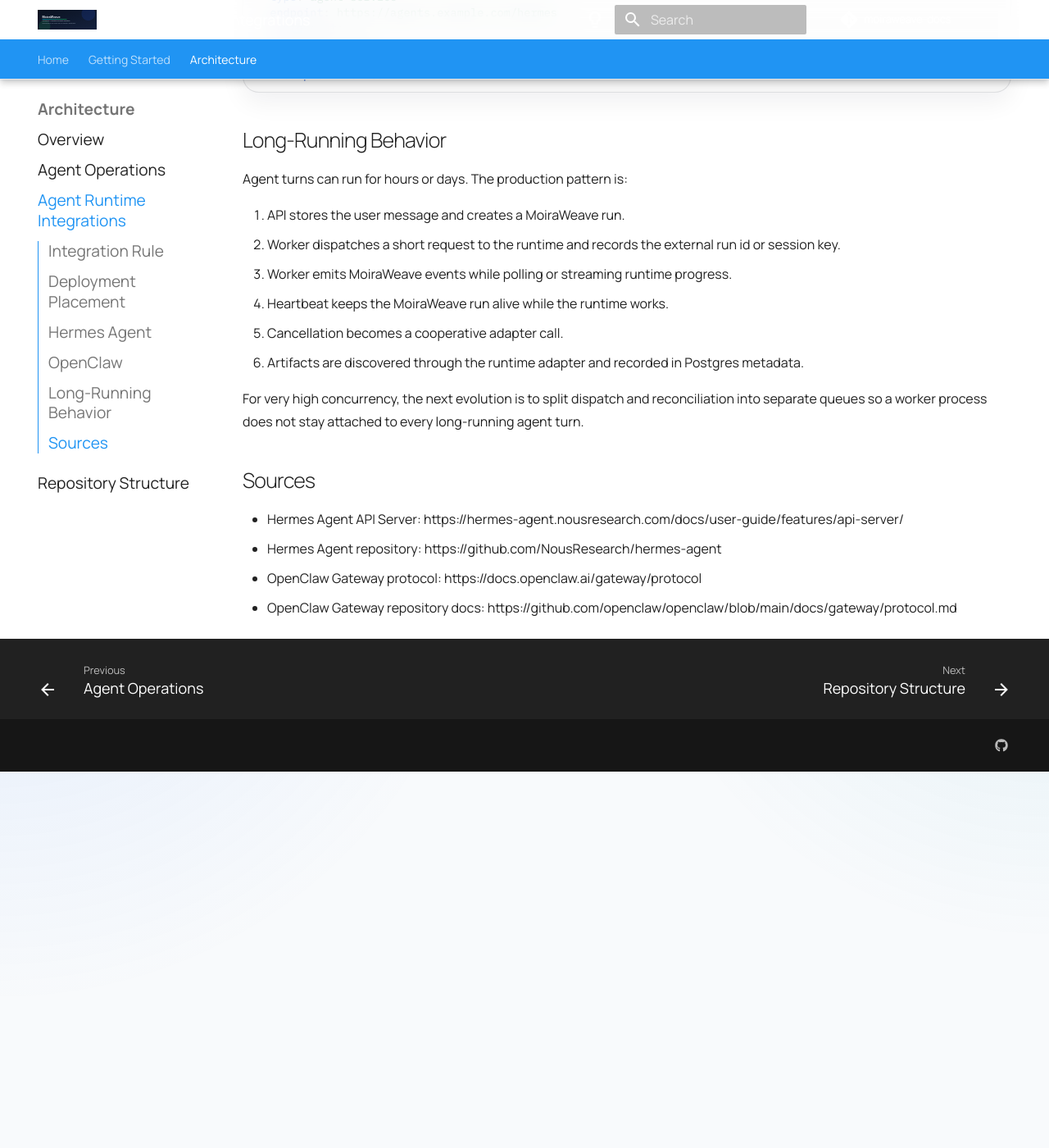
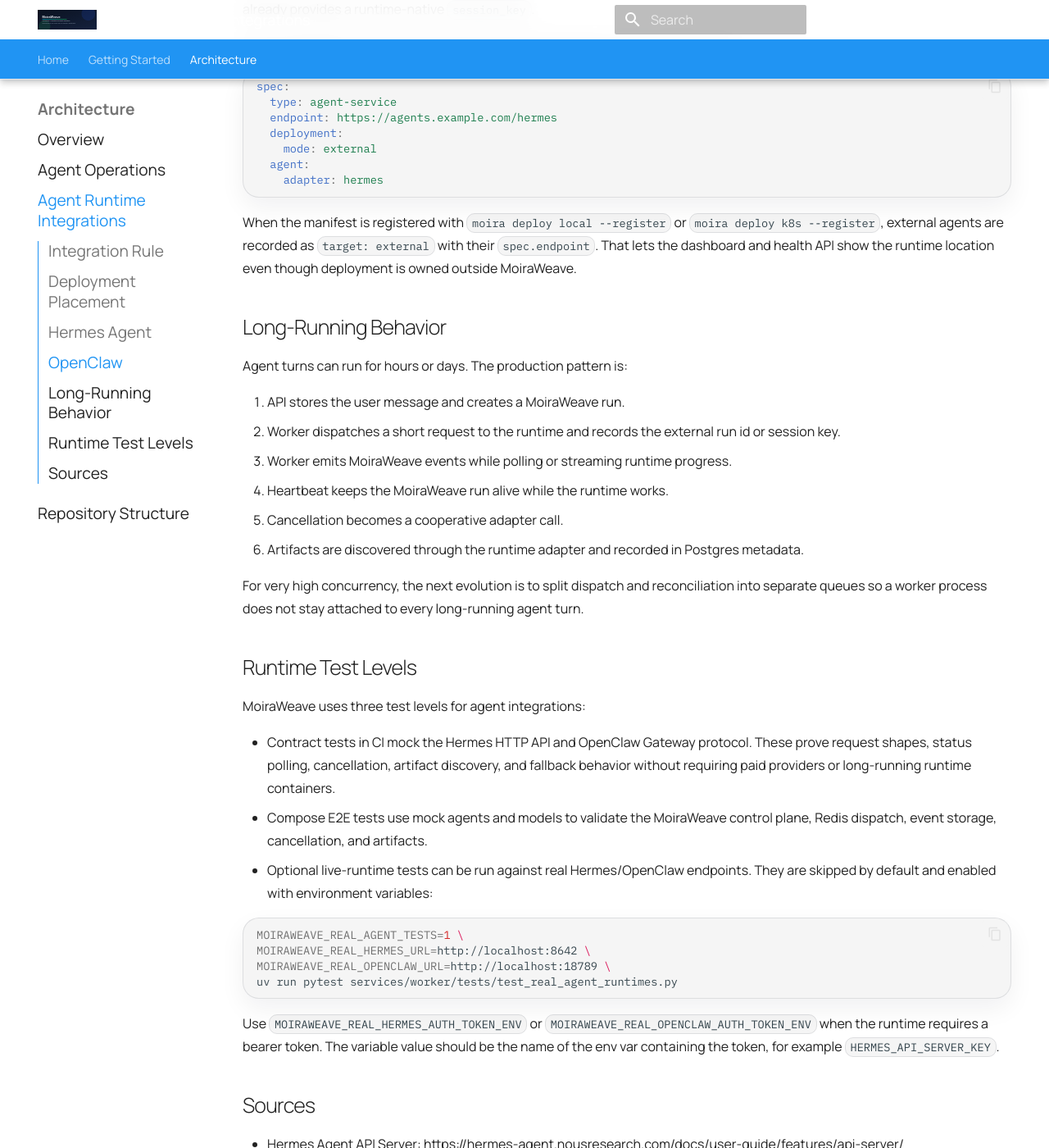
Before and after one commit to moiraweave-labs/moiraweave-docs, an MkDocs documentation site: the page built from docs/agent-runtime-integrations.md, in a window 1280 px wide and 1400 px high, scrolled down 3582 px. Shown: the whole window at 82% size. Built offline with MkDocs 1.6.1 and Material for MkDocs 9.7.7, drawn with Linux system fonts in a browser that asks for light colours; comment, search, counter and statistics services are not loaded; before the commit the page ends 4523 px from its top, so only the background shows below that; some of the changed text lies outside the part shown.

Commit message:
docs: clarify agent ops deployment

````diff
--- a/docs/agent-runtime-integrations.md
+++ b/docs/agent-runtime-integrations.md
@@ -36,6 +36,13 @@ Managed workloads use a stable service name. By default it is
 `metadata.name`, so the same manifest resolves as `http://hermes:8642` in
 Compose and Kubernetes. Set `deployment.serviceName` only when the runtime must
 use a different DNS name.
+
+Multiple agents are represented as multiple workloads. For example, `hermes`
+and `openclaw` can be deployed together as separate services as long as each
+workload has its own `metadata.name`, service name, ports, secrets, and adapter
+configuration. MoiraWeave sessions and runs are scoped by workload name, so two
+agents can run concurrently without sharing conversation ids or deployment
+records.
 
 ## Hermes Agent
 
@@ -170,6 +177,12 @@ spec:
     adapter: hermes
 ```
 
+When the manifest is registered with `moira deploy local --register` or
+`moira deploy k8s --register`, external agents are recorded as
+`target: external` with their `spec.endpoint`. That lets the dashboard and
+health API show the runtime location even though deployment is owned outside
+MoiraWeave.
+
 ## Long-Running Behavior
 
 Agent turns can run for hours or days. The production pattern is:
@@ -187,6 +200,31 @@ For very high concurrency, the next evolution is to split dispatch and
 reconciliation into separate queues so a worker process does not stay attached
 to every long-running agent turn.
 
+## Runtime Test Levels
+
+MoiraWeave uses three test levels for agent integrations:
+
+- Contract tests in CI mock the Hermes HTTP API and OpenClaw Gateway protocol.
+  These prove request shapes, status polling, cancellation, artifact discovery,
+  and fallback behavior without requiring paid providers or long-running
+  runtime containers.
+- Compose E2E tests use mock agents and models to validate the MoiraWeave
+  control plane, Redis dispatch, event storage, cancellation, and artifacts.
+- Optional live-runtime tests can be run against real Hermes/OpenClaw endpoints.
+  They are skipped by default and enabled with environment variables:
+
+```bash
+MOIRAWEAVE_REAL_AGENT_TESTS=1 \
+MOIRAWEAVE_REAL_HERMES_URL=http://localhost:8642 \
+MOIRAWEAVE_REAL_OPENCLAW_URL=http://localhost:18789 \
+uv run pytest services/worker/tests/test_real_agent_runtimes.py
+```
+
+Use `MOIRAWEAVE_REAL_HERMES_AUTH_TOKEN_ENV` or
+`MOIRAWEAVE_REAL_OPENCLAW_AUTH_TOKEN_ENV` when the runtime requires a bearer
+token. The variable value should be the name of the env var containing the
+token, for example `HERMES_API_SERVER_KEY`.
+
 ## Sources
 
 - Hermes Agent API Server: https://hermes-agent.nousresearch.com/docs/user-guide/features/api-server/
````
Also changed, not shown: docs/architecture.md (+20 -0 lines), docs/quickstart.md (+6 -2 lines).
